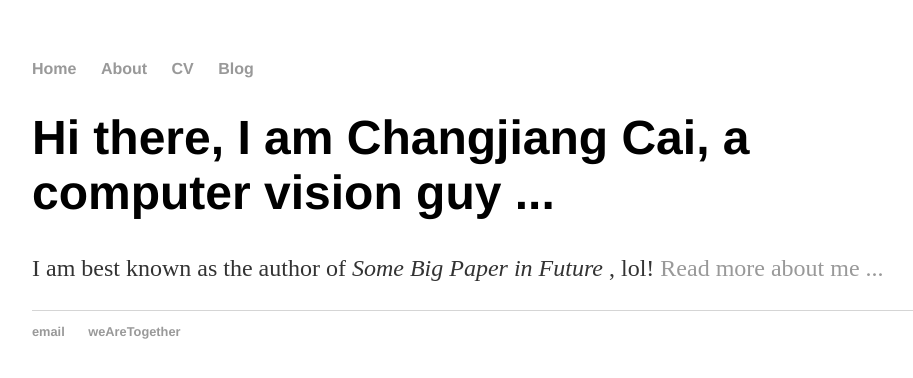
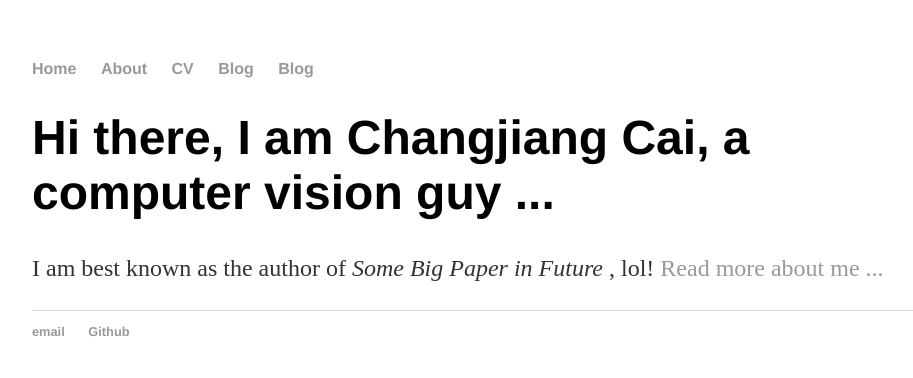
Before and after one commit to ccj5351/ccj5351.github.io, a Jekyll site: the page built from index.html, in a window 1280 px wide. Shown: the top 378 px of the page, without its empty margins (160-1073 px from the left). Built offline with Jekyll 4.4.1, drawn with Linux system fonts in a browser that asks for light colours; comment, search, counter and statistics services are not loaded.

Commit message:
add study/ dir

```diff
--- a/_config.yml
+++ b/_config.yml
@@ -1,3 +1,3 @@
-name: Huangshu Xu & Changjiang Cai
+name: Changjiang Cai
 markdown: kramdown
 permalink: /blog/:year/:month/:day/:title
--- a/_layouts/default.html
+++ b/_layouts/default.html
@@ -10,6 +10,7 @@
 		        	<li><a href="/about">About</a></li>
 	        		<li><a href="/cv">CV</a></li>
 	        		<li><a href="/blog">Blog</a></li>
+	        		<li><a href="/study">Blog</a></li>
 	    		</ul>
 			</nav>
 			<div class="container">
@@ -20,7 +21,7 @@
 			<footer>
 	    		<ul>
 	        		<li><a href="mailto:caicj5351@gmail.com">email</a></li>
-	        		<li><a href="https://github.com/ccj5351">weAreTogether</a></li>
+	        		<li><a href="https://github.com/ccj5351">Github</a></li>
 				</ul>
 			</footer>
 
```
